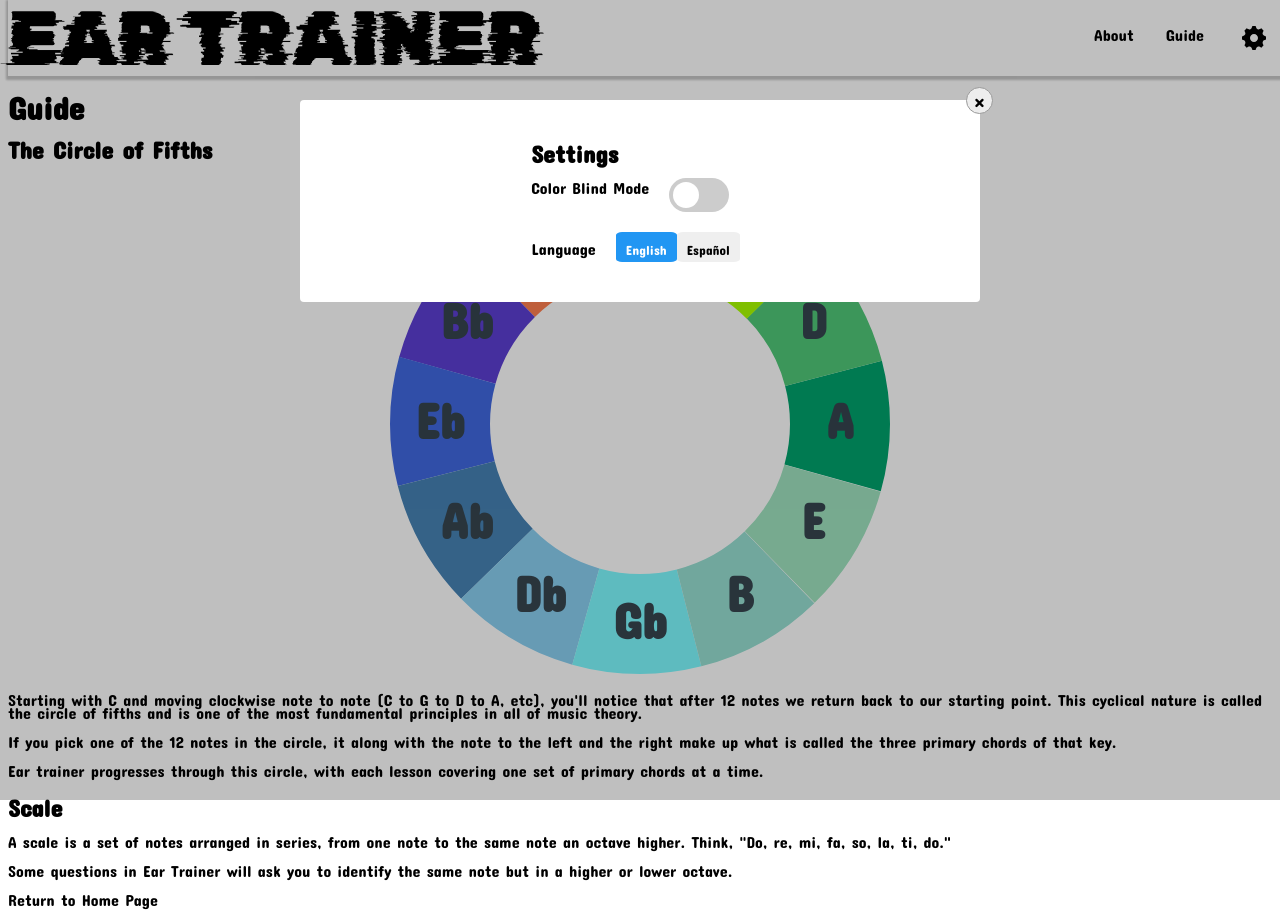
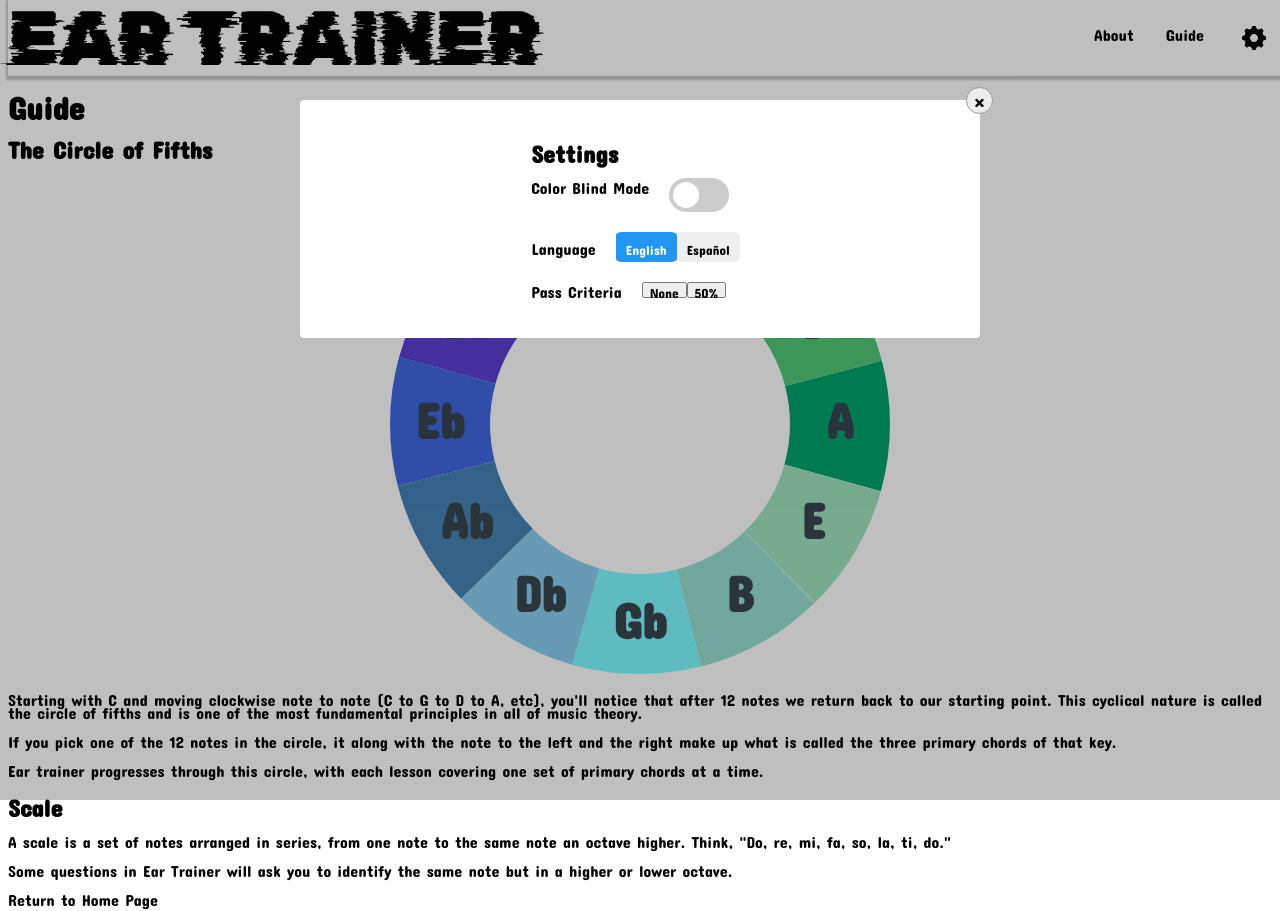
Before and after one commit to charper11/EarNote, a React (Create React App) app in the folder earnote-ui/: page /guide in a window 1280 px wide. Both pictures are taken after a click on the button 1254 px from the left and 38 px from the top of the page. Built offline with nearby package versions, Linux system fonts and the light colour scheme.

Commit message:
add pass criteria setting

```diff
--- a/earnote-ui/src/Components/SettingsPopUp.js
+++ b/earnote-ui/src/Components/SettingsPopUp.js
@@ -13,6 +13,16 @@ const SettingsPopUp = ({toggleSettings}) => {
 
     const setColorMode = () => {
         localStorage.getItem('isColorBlindSet') ? localStorage.removeItem('isColorBlindSet') : localStorage.setItem('isColorBlindSet', true);
+    }
+
+    const removeCriteria = () => {
+        if(localStorage.getItem('passCriteria')) {
+            localStorage.removeItem('passCriteria');
+        }
+    }
+
+    const setCriteria = () => {
+        localStorage.setItem('passCriteria', 5);
     }
 
     return (
@@ -33,6 +43,11 @@ const SettingsPopUp = ({toggleSettings}) => {
                         <button className={localStorage.getItem('isSpanish') ? 'settings-button' : 'settings-button selected'} onClick={() => setLanguage(false)}>English</button>
                         <button className={localStorage.getItem('isSpanish') ? 'settings-button selected' : 'settings-button'} onClick={() => setLanguage(true)}>Español</button>
                     </div>
+                    <div className='content-list'>
+                        <span className='content-title'>Pass Criteria</span>
+                        <button onClick={removeCriteria}>None</button>
+                        <button onClick={setCriteria}>50%</button>
+                    </div>
                 </div>
             </div>
         </div>
--- a/earnote-ui/src/Pages/Result.js
+++ b/earnote-ui/src/Pages/Result.js
@@ -4,7 +4,19 @@ import './Result.css';
 const Result = ({score, lessonKey, lessonUnit}) => {
 
     // localStorage objects are {A1 : true}, {A2 : true}, etc...
-    localStorage.setItem(lessonKey + lessonUnit.toString(), true);
+    // check if score criteria is set
+    if(localStorage.getItem('passCriteria')) {
+      console.log("criteria set");
+      if(score >= localStorage.getItem('passCriteria')) {
+        localStorage.setItem(lessonKey + lessonUnit.toString(), true);
+      }
+      else {
+        console.log("score too low");
+      }
+    }
+    else {
+      localStorage.setItem(lessonKey + lessonUnit.toString(), true);
+    }
 
     return (
         <div className='result'>
```
Lines whose indentation alone changed are shown as unchanged.
